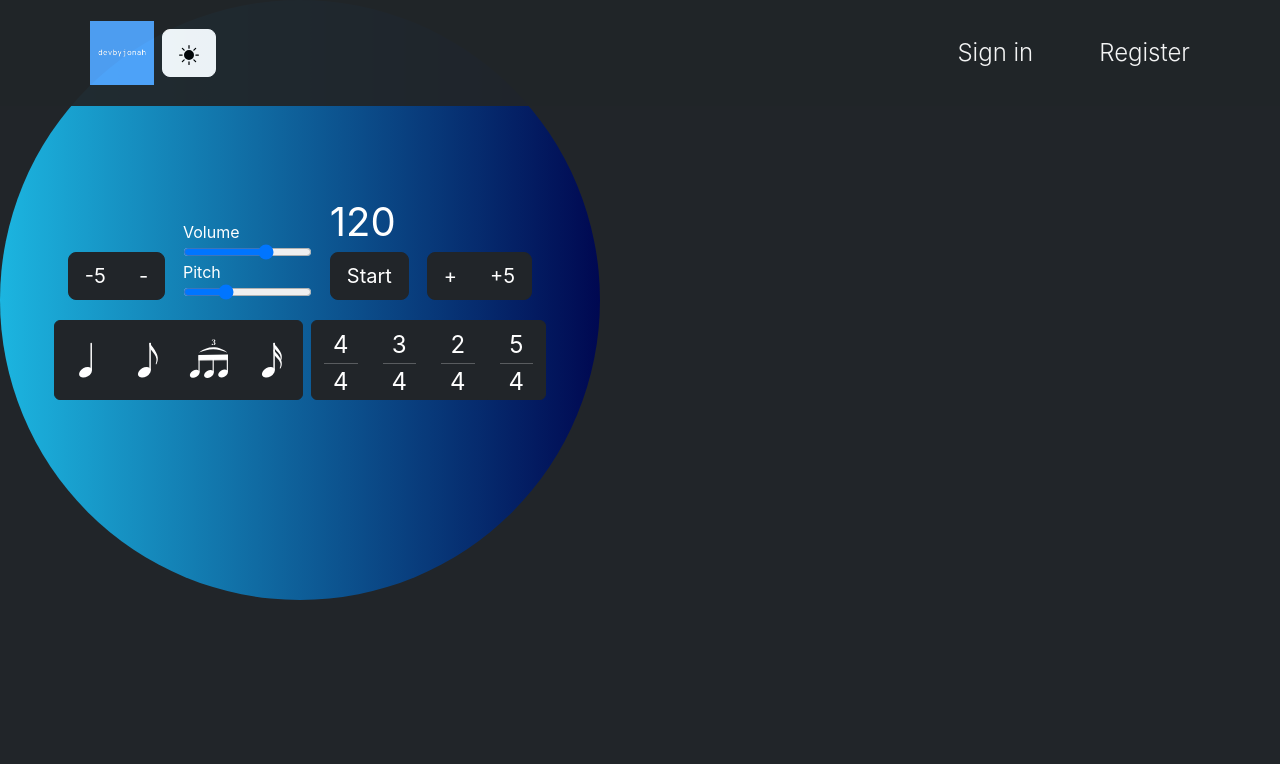
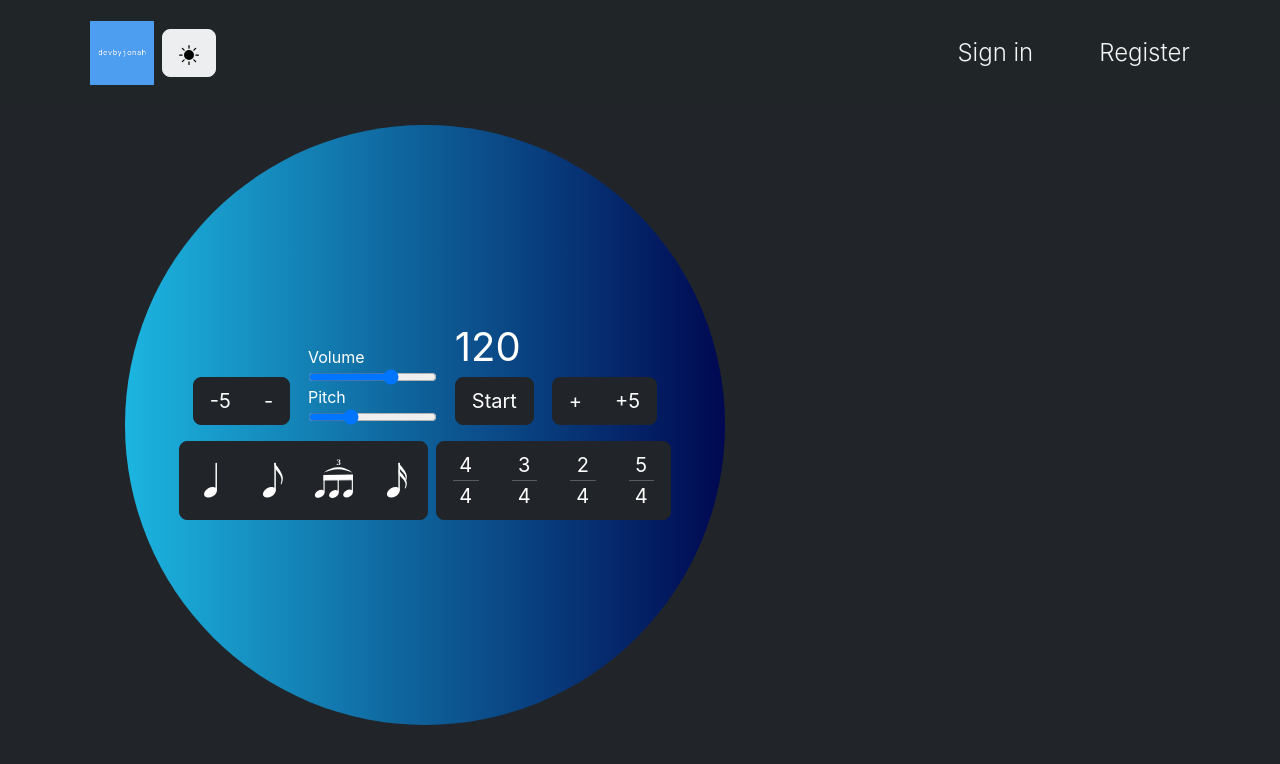
Before and after one commit to devbyjonah/metronome, a React (Create React App) app: page / in a window 1280 px wide. Shown: the top 764 px of the page. Built offline with nearby package versions, Linux system fonts and the light colour scheme.

Commit message:
refactored all buttons to use MetronomeButton component

```diff
--- /dev/null
+++ b/src/components/Intro.js
@@ -0,0 +1,3 @@
+export default function Intro() {
+	return <div></div>;
+}
--- a/src/components/metronome/Metronome.js
+++ b/src/components/metronome/Metronome.js
@@ -2,13 +2,9 @@ import { useRef, useState } from "react";
 import ButtonGroup from "react-bootstrap/ButtonGroup";
 
 import MetronomeScreen from "./MetronomeScreen";
-// import TempoControls from "./TempoControls";
-import ToggleButton from "./ToggleButton";
 import MetronomeEngine from "../../MetronomeEngine";
 import Sliders from "./Sliders";
-import Subdivisions from "./Subdivisions";
-import TimeSignatures from "./TimeSignatures";
-import TempoButton from "./TempoButton";
+import MetronomeButton from "./MetronomeButton";
 
 import "../../css/Metronome.css";
 
@@ -53,8 +49,16 @@ export default function Metronome() {
 		<div className="metronome">
 			<div className="h-50 d-flex align-items-end justify-content-evenly">
 				<ButtonGroup>
-					<TempoButton changeTempo={changeTempo} value={-5} />
-					<TempoButton changeTempo={changeTempo} value={-1} />
+					<MetronomeButton
+						onClick={changeTempo}
+						value={-5}
+						label="-5"
+					/>
+					<MetronomeButton
+						onClick={changeTempo}
+						value={-1}
+						label="-"
+					/>
 				</ButtonGroup>
 				<Sliders
 					changeVolume={changeVolume}
@@ -62,16 +66,73 @@ export default function Metronome() {
 				/>
 				<div className="d-flex flex-column">
 					<MetronomeScreen tempo={tempo} />
-					<ToggleButton startStop={startStop} playing={playing} />
+					<MetronomeButton
+						onClick={startStop}
+						label={playing ? "Stop" : "Start"}
+					/>
 				</div>
 				<ButtonGroup>
-					<TempoButton changeTempo={changeTempo} value={1} />
-					<TempoButton changeTempo={changeTempo} value={5} />
+					<MetronomeButton
+						onClick={changeTempo}
+						value={1}
+						label="+"
+					/>
+					<MetronomeButton
+						onClick={changeTempo}
+						value={5}
+						label="+5"
+					/>
 				</ButtonGroup>
 			</div>
-			<div className="h-25 d-flex mt-3">
-				<Subdivisions changeSubdivision={changeSubdivision} />
-				<TimeSignatures changeSignature={changeSignature} />
+			<div className="d-flex mt-3">
+				<ButtonGroup className="w-50 mx-1">
+					<MetronomeButton
+						onClick={changeSubdivision}
+						value="1"
+						label="quarter.svg"
+						className="p-0"
+					/>
+					<MetronomeButton
+						onClick={changeSubdivision}
+						value="2"
+						label="eighth.svg"
+						className="p-0"
+					/>
+					<MetronomeButton
+						onClick={changeSubdivision}
+						value="3"
+						label="triplet.svg"
+						className="p-0"
+					/>
+					<MetronomeButton
+						onClick={changeSubdivision}
+						value="4"
+						label="sixteenth.svg"
+						className="p-0"
+					/>
+				</ButtonGroup>
+				<ButtonGroup className="w-50 mx-1">
+					<MetronomeButton
+						onClick={changeSignature}
+						value="4"
+						label="4/4"
+					/>
+					<MetronomeButton
+						onClick={changeSignature}
+						value="3"
+						label="3/4"
+					/>
+					<MetronomeButton
+						onClick={changeSignature}
+						value="2"
+						label="2/4"
+					/>
+					<MetronomeButton
+						onClick={changeSignature}
+						value="5"
+						label="5/4"
+					/>
+				</ButtonGroup>
 			</div>
 		</div>
 	);
--- /dev/null
+++ b/src/components/metronome/MetronomeButton.js
@@ -0,0 +1,42 @@
+import Button from "react-bootstrap/Button";
+import { useContext } from "react";
+import { DarkModeContext } from "../../context/DarkModeContext";
+
+export default function MetronomeButton({ label, onClick, value, className }) {
+	let { darkMode } = useContext(DarkModeContext);
+	let buttonLabel;
+	if (label.endsWith(".svg")) {
+		let theme = darkMode
+			? { filter: "invert(0%)" }
+			: { filter: "invert(100%)" };
+		buttonLabel = (
+			<img
+				width={61}
+				src={"./icons/" + label}
+				alt="subdivision icon"
+				style={theme}
+			/>
+		);
+	} else if (label.length === 3) {
+		buttonLabel = (
+			<div>
+				<span>{label[0]}</span>
+				<hr className="my-0" />
+				<span>{label[2]}</span>
+			</div>
+		);
+	} else {
+		buttonLabel = label;
+	}
+
+	return (
+		<Button
+			variant={darkMode ? "dark" : "light"}
+			onClick={onClick}
+			value={value}
+			className={className + " btn-lg"}
+		>
+			{buttonLabel}
+		</Button>
+	);
+}
--- a/src/components/metronome/TempoButton.js
+++ /dev/null
@@ -1,26 +0,0 @@
-import Button from "react-bootstrap/Button";
-import { useContext } from "react";
-import { DarkModeContext } from "../../context/DarkModeContext";
-
-export default function TempoButton({ changeTempo, value }) {
-	const { darkMode } = useContext(DarkModeContext);
-	let label;
-	if (value === -1) {
-		label = "-";
-	} else if (value === 1) {
-		label = "+";
-	} else {
-		label = value > 0 ? "+" + value : "-" + Math.abs(value);
-	}
-
-	return (
-		<Button
-			className="btn-lg"
-			variant={darkMode ? "dark" : "light"}
-			onClick={changeTempo}
-			value={value}
-		>
-			{label}
-		</Button>
-	);
-}
--- a/src/components/metronome/ToggleButton.js
+++ /dev/null
@@ -1,18 +0,0 @@
-import Button from "react-bootstrap/Button";
-
-import { useContext } from "react";
-import { DarkModeContext } from "../../context/DarkModeContext";
-
-export default function ToggleButton({ startStop, playing }) {
-	const { darkMode } = useContext(DarkModeContext);
-
-	return (
-		<Button
-			className="btn-lg"
-			variant={darkMode ? "dark" : "light"}
-			onClick={startStop}
-		>
-			{playing ? "Stop" : "Start"}
-		</Button>
-	);
-}
--- a/src/css/Metronome.css
+++ b/src/css/Metronome.css
@@ -1,6 +1,7 @@
 .metronome {
 	width: 600px;
 	height: 600px;
+	margin: 125px;
 	padding: 50px;
 	background: linear-gradient(90deg, #1cb5e0 0%, #000851 100%);
 	border-radius: 50%;
```
Also changed, not shown: src/components/metronome/TempoControls.js (deleted, +0 -44 lines).
